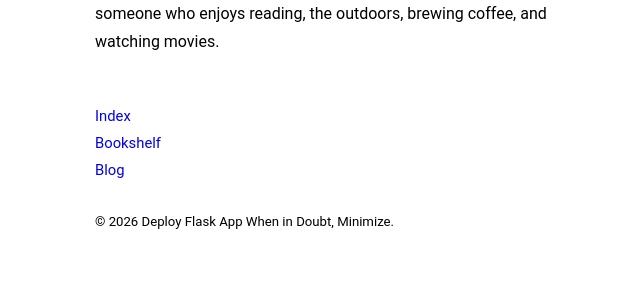
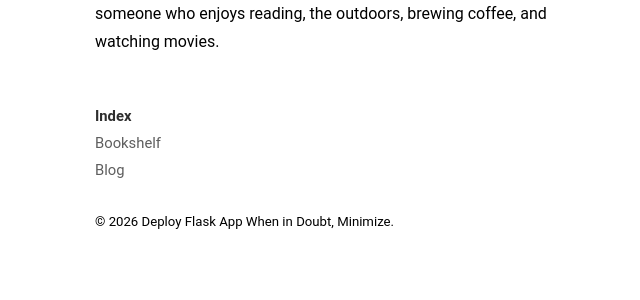
Before and after one commit to rindoshingen/Deploy-Flask-App, a Flask app: page / in a window 1280 px wide. Shown: the part 263-563 px from the top of the page, without its empty margins (290-930 px from the left). Run offline with Flask 3, Linux system fonts and the light colour scheme.

Commit message:
Add styles for navigation links and active state

```diff
--- a/static/css/styles.css
+++ b/static/css/styles.css
@@ -110,6 +110,15 @@ header {
 
     & li {
         font-size: var(--fw-heading--0925);
+    }
+
+    & .nav__link {
+        color: var(--fw-color--500);
+    }
+
+    & .nav__link--active {
+        font-weight: 600;
+        color: var(--fw-color--900);
     }
 }
 
```
